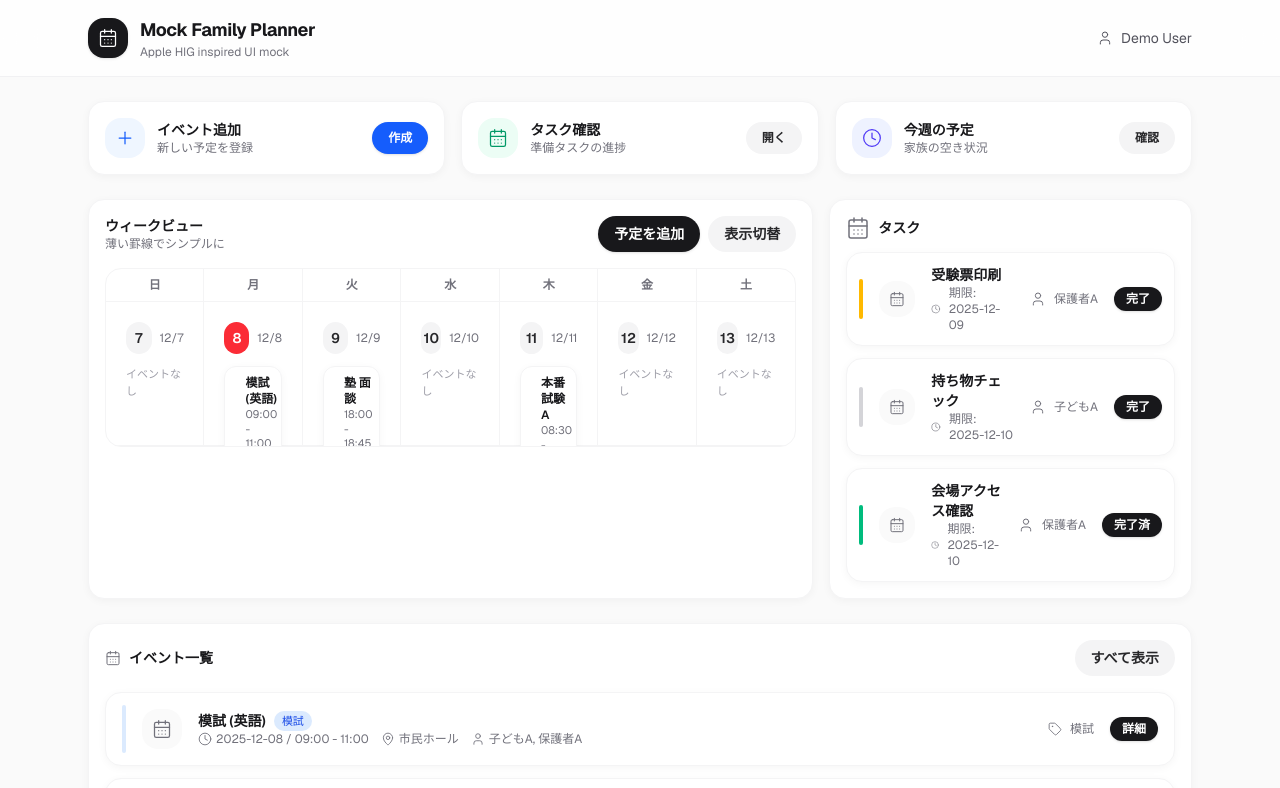
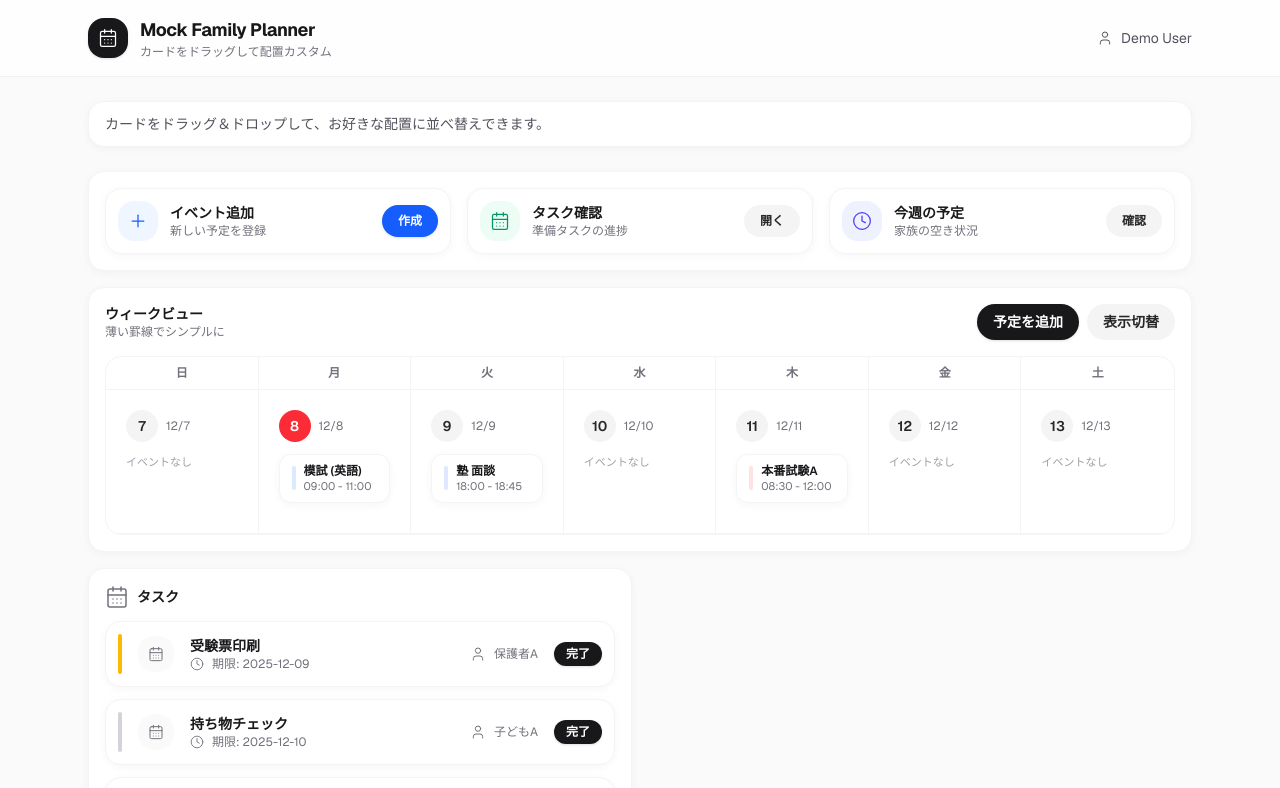
Before and after one commit to reskilltousan/family-exam-planner, a Next.js app in the folder web/: page /mock in a window 1280 px wide. Shown: the top 788 px of the page. Built offline with nearby package versions, Linux system fonts and the light colour scheme.

Commit message:
Add draggable layout to mock page

```diff
--- a/web/src/app/mock/page.tsx
+++ b/web/src/app/mock/page.tsx
@@ -1,7 +1,7 @@
 "use client";
 
-import { useMemo } from "react";
-import { CalendarDays, Clock, MapPin, Plus, Tag, User } from "lucide-react";
+import { useMemo, useState } from "react";
+import { CalendarDays, Clock, GripVertical, MapPin, Plus, Tag, User } from "lucide-react";
 
 type Member = { id: string; name: string; color: string };
 type Event = {
@@ -21,6 +21,7 @@ type Task = {
   assignee: string;
   status: "not_started" | "in_progress" | "done";
 };
+type SectionKey = "quick" | "week" | "tasks" | "events";
 
 const members: Member[] = [
   { id: "p1", name: "保護者A", color: "bg-blue-500" },
@@ -77,6 +78,33 @@ export default function MockPage() {
     }, {});
   }, []);
 
+  const [order, setOrder] = useState<SectionKey[]>(["quick", "week", "tasks", "events"]);
+  const [dragging, setDragging] = useState<SectionKey | null>(null);
+  const [over, setOver] = useState<SectionKey | null>(null);
+
+  const sections: Record<
+    SectionKey,
+    { span: "full" | "half"; render: () => JSX.Element; label: string }
+  > = {
+    quick: { span: "full", render: () => <QuickActions />, label: "クイックアクション" },
+    week: { span: "full", render: () => <WeekView weekDays={weekDays} groupedEvents={groupedEvents} />, label: "カレンダー" },
+    tasks: { span: "half", render: () => <TaskList />, label: "タスク" },
+    events: { span: "full", render: () => <EventList />, label: "イベント一覧" },
+  };
+
+  const handleDrop = (source: SectionKey, target: SectionKey) => {
+    if (source === target) return;
+    setOrder((prev) => {
+      const next = [...prev];
+      const from = next.indexOf(source);
+      const to = next.indexOf(target);
+      if (from === -1 || to === -1) return prev;
+      next.splice(from, 1);
+      next.splice(to, 0, source);
+      return next;
+    });
+  };
+
   return (
     <div className="min-h-screen bg-zinc-50 font-sans text-zinc-900">
       <header className="sticky top-0 z-10 border-b border-zinc-200/50 bg-white/80 backdrop-blur-xl">
@@ -87,7 +115,7 @@ export default function MockPage() {
             </div>
             <div>
               <div className="text-lg font-bold tracking-tight">Mock Family Planner</div>
-              <div className="text-xs text-zinc-500">Apple HIG inspired UI mock</div>
+              <div className="text-xs text-zinc-500">カードをドラッグして配置カスタム</div>
             </div>
           </div>
           <div className="flex items-center gap-2 text-sm text-zinc-600">
@@ -98,52 +126,142 @@ export default function MockPage() {
       </header>
 
       <main className="mx-auto max-w-6xl space-y-6 px-6 py-6">
-        <div className="grid gap-4 sm:grid-cols-3">
-          <Card className="flex items-center justify-between">
-            <div className="flex items-center gap-3">
-              <div className="flex h-10 w-10 items-center justify-center rounded-2xl bg-blue-50 text-blue-600">
-                <Plus className="h-5 w-5" strokeWidth={1.5} />
+        <div className="rounded-2xl border border-zinc-100 bg-white px-4 py-3 text-sm text-zinc-600 shadow-[0_2px_8px_rgba(0,0,0,0.04)]">
+          カードをドラッグ＆ドロップして、お好きな配置に並べ替えできます。
         </div>
-              <div>
-                <div className="text-sm font-semibold">イベント追加</div>
-                <div className="text-xs text-zinc-500">新しい予定を登録</div>
+
+        <div className="grid gap-4 lg:grid-cols-2">
+          {order.map((id) => {
+            const section = sections[id];
+            return (
+              <DraggableWrapper
+                key={id}
+                span={section.span}
+                label={section.label}
+                isDragging={dragging === id}
+                isOver={over === id}
+                onDragStart={() => setDragging(id)}
+                onDragEnter={() => setOver(id)}
+                onDragLeave={() => setOver(null)}
+                onDragEnd={() => {
+                  setDragging(null);
+                  setOver(null);
+                }}
+                onDrop={(source) => {
+                  handleDrop(source, id);
+                  setDragging(null);
+                  setOver(null);
+                }}
+              >
+                {section.render()}
+              </DraggableWrapper>
+            );
+          })}
+        </div>
+      </main>
+    </div>
+  );
+}
+
+function DraggableWrapper({
+  span,
+  children,
+  label,
+  isDragging,
+  isOver,
+  onDragStart,
+  onDragEnter,
+  onDragLeave,
+  onDragEnd,
+  onDrop,
+}: {
+  span: "full" | "half";
+  children: React.ReactNode;
+  label: string;
+  isDragging: boolean;
+  isOver: boolean;
+  onDragStart: () => void;
+  onDragEnter: () => void;
+  onDragLeave: () => void;
+  onDragEnd: () => void;
+  onDrop: (source: SectionKey) => void;
+}) {
+  return (
+    <div
+      className={`${span === "full" ? "lg:col-span-2" : ""} group relative`}
+      draggable
+      onDragStart={(e) => {
+        e.dataTransfer.setData("text/plain", label);
+        onDragStart();
+      }}
+      onDragEnter={(e) => {
+        e.preventDefault();
+        onDragEnter();
+      }}
+      onDragOver={(e) => e.preventDefault()}
+      onDragLeave={() => onDragLeave()}
+      onDrop={(e) => {
+        e.preventDefault();
+        const sourceLabel = e.dataTransfer.getData("text/plain");
+        // Map back by label for simplicity
+        onDrop(labelToKey(sourceLabel));
+      }}
+      onDragEnd={() => onDragEnd()}
+    >
+      <div className="pointer-events-none absolute right-4 top-3 flex items-center gap-1 text-xs text-zinc-400 opacity-0 transition group-hover:opacity-100">
+        <GripVertical className="h-4 w-4" strokeWidth={1.5} />
+        <span>ドラッグで移動</span>
+      </div>
+      <div
+        className={`rounded-3xl transition ${
+          isDragging ? "ring-2 ring-blue-200/70" : ""
+        } ${isOver ? "outline outline-2 outline-blue-300/80" : ""}`}
+      >
+        {children}
       </div>
     </div>
-            <button className="rounded-full bg-blue-600 px-4 py-2 text-xs font-semibold text-white shadow-sm hover:opacity-90">
-              作成
-            </button>
+  );
+}
+
+function QuickActions() {
+  return (
+    <Card className="grid gap-4 sm:grid-cols-3">
+      <ActionCard
+        icon={<Plus className="h-5 w-5" strokeWidth={1.5} />}
+        iconBg="bg-blue-50 text-blue-600"
+        title="イベント追加"
+        subtitle="新しい予定を登録"
+        actionLabel="作成"
+        actionTone="primary"
+      />
+      <ActionCard
+        icon={<ListTodoIcon className="h-5 w-5" strokeWidth={1.5} />}
+        iconBg="bg-emerald-50 text-emerald-600"
+        title="タスク確認"
+        subtitle="準備タスクの進捗"
+        actionLabel="開く"
+        actionTone="ghost"
+      />
+      <ActionCard
+        icon={<Clock className="h-5 w-5" strokeWidth={1.5} />}
+        iconBg="bg-indigo-50 text-indigo-600"
+        title="今週の予定"
+        subtitle="家族の空き状況"
+        actionLabel="確認"
+        actionTone="ghost"
+      />
     </Card>
-          <Card className="flex items-center justify-between">
-            <div className="flex items-center gap-3">
-              <div className="flex h-10 w-10 items-center justify-center rounded-2xl bg-emerald-50 text-emerald-600">
-                <ListTodoIcon />
-              </div>
-              <div>
-                <div className="text-sm font-semibold">タスク確認</div>
-                <div className="text-xs text-zinc-500">準備タスクの進捗</div>
-              </div>
-            </div>
-            <button className="rounded-full bg-zinc-100 px-4 py-2 text-xs font-semibold text-zinc-800 hover:opacity-90">
-              開く
-            </button>
-          </Card>
-          <Card className="flex items-center justify-between">
-            <div className="flex items-center gap-3">
-              <div className="flex h-10 w-10 items-center justify-center rounded-2xl bg-indigo-50 text-indigo-600">
-                <Clock className="h-5 w-5" strokeWidth={1.5} />
-              </div>
-              <div>
-                <div className="text-sm font-semibold">今週の予定</div>
-                <div className="text-xs text-zinc-500">家族の空き状況</div>
-              </div>
-            </div>
-            <button className="rounded-full bg-zinc-100 px-4 py-2 text-xs font-semibold text-zinc-800 hover:opacity-90">
-              確認
-            </button>
-          </Card>
-        </div>
+  );
+}
 
-        <div className="grid gap-4 lg:grid-cols-[2fr_1fr]">
+function WeekView({
+  weekDays,
+  groupedEvents,
+}: {
+  weekDays: { iso: string; day: number; label: string }[];
+  groupedEvents: Record<string, Event[]>;
+}) {
+  return (
     <Card className="space-y-4">
       <div className="flex items-center justify-between">
         <div>
@@ -204,7 +322,11 @@ export default function MockPage() {
         </div>
       </div>
     </Card>
+  );
+}
 
+function TaskList() {
+  return (
     <Card className="space-y-3">
       <div className="flex items-center gap-2">
         <ListTodoIcon className="text-zinc-500" />
@@ -218,7 +340,7 @@ export default function MockPage() {
           >
             <span className={`h-10 w-1 rounded-full ${statusColor(task.status)}`} />
             <div className="flex h-9 w-9 items-center justify-center rounded-2xl bg-zinc-50 text-zinc-500">
-                    <ListTodoIcon className="h-4 w-4" />
+              <ListTodoIcon className="h-4 w-4" strokeWidth={1.5} />
             </div>
             <div className="flex-1">
               <div className="text-sm font-semibold text-zinc-900">{task.title}</div>
@@ -238,8 +360,11 @@ export default function MockPage() {
         ))}
       </div>
     </Card>
-        </div>
+  );
+}
 
+function EventList() {
+  return (
     <Card className="space-y-4">
       <div className="flex items-center justify-between">
         <div className="flex items-center gap-2">
@@ -250,7 +375,6 @@ export default function MockPage() {
           すべて表示
         </button>
       </div>
-          <div className="divide-y divide-zinc-100">
       <div className="space-y-3">
         {events.map((ev) => (
           <div
@@ -299,10 +423,7 @@ export default function MockPage() {
           </div>
         ))}
       </div>
-          </div>
     </Card>
-      </main>
-    </div>
   );
 }
 
@@ -312,6 +433,43 @@ function Card({ children, className = "" }: { children: React.ReactNode; classNa
       className={`rounded-2xl border border-zinc-100 bg-white p-4 shadow-[0_2px_8px_rgba(0,0,0,0.04)] ${className}`}
     >
       {children}
+    </div>
+  );
+}
+
+function ActionCard({
+  icon,
+  iconBg,
+  title,
+  subtitle,
+  actionLabel,
+  actionTone,
+}: {
+  icon: React.ReactNode;
+  iconBg: string;
+  title: string;
+  subtitle: string;
+  actionLabel: string;
+  actionTone: "primary" | "ghost";
+}) {
+  return (
+    <div className="flex items-center justify-between rounded-2xl border border-zinc-100 bg-white px-3 py-3 shadow-[0_2px_8px_rgba(0,0,0,0.04)]">
+      <div className="flex items-center gap-3">
+        <div className={`flex h-10 w-10 items-center justify-center rounded-2xl ${iconBg}`}>{icon}</div>
+        <div>
+          <div className="text-sm font-semibold">{title}</div>
+          <div className="text-xs text-zinc-500">{subtitle}</div>
+        </div>
+      </div>
+      {actionTone === "primary" ? (
+        <button className="rounded-full bg-blue-600 px-4 py-2 text-xs font-semibold text-white shadow-sm hover:opacity-90">
+          {actionLabel}
+        </button>
+      ) : (
+        <button className="rounded-full bg-zinc-100 px-4 py-2 text-xs font-semibold text-zinc-800 hover:opacity-90">
+          {actionLabel}
+        </button>
+      )}
     </div>
   );
 }
@@ -348,6 +506,13 @@ function statusColor(status: Task["status"]) {
   return "bg-zinc-300";
 }
 
+function labelToKey(label: string): SectionKey {
+  if (label.includes("クイック")) return "quick";
+  if (label.includes("カレンダー") || label.includes("ウィーク")) return "week";
+  if (label.includes("タスク")) return "tasks";
+  return "events";
+}
+
 function ListTodoIcon(props: React.SVGProps<SVGSVGElement>) {
   return <CalendarDays className="h-5 w-5" strokeWidth={1.5} {...props} />;
 }
```
Lines whose indentation alone changed are shown as unchanged.
